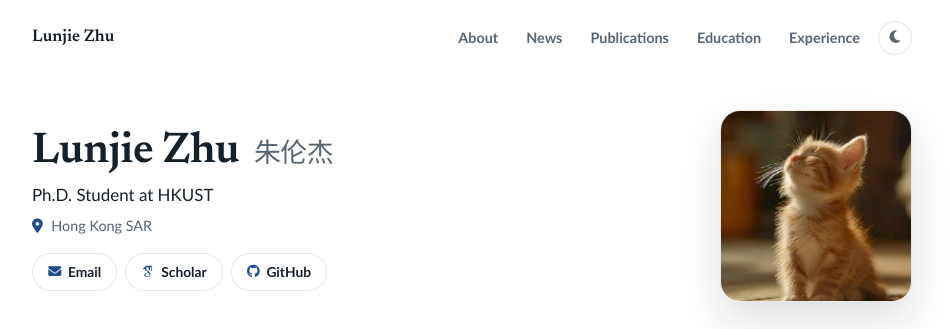
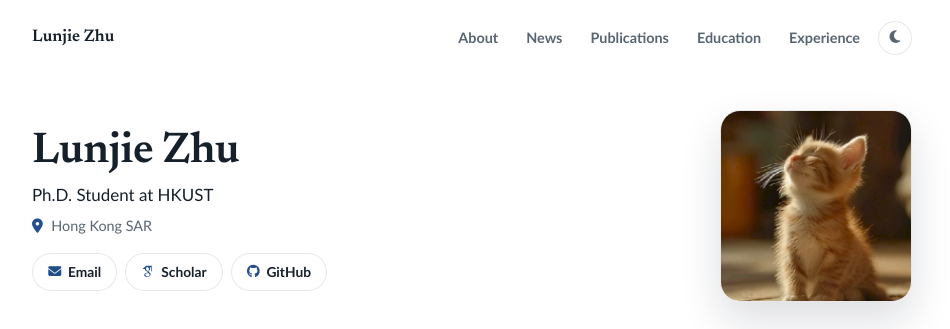
Before and after one commit to Aoko955/Aoko955.github.io, a Jekyll site: the page built from _pages/about.md, in a window 1280 px wide and 900 px high. Shown: the top 329 px of the window, without its empty margins (168-1118 px from the left). Built offline with Jekyll 4.4.1, drawn with Linux system fonts in a browser that asks for light colours; some web fonts are replaced.

Commit message:
Remove Chinese name from homepage

```diff
--- a/_config.yml
+++ b/_config.yml
@@ -14,7 +14,6 @@ baidu_site_verification  :
 
 author:
   name             : "Lunjie Zhu"
-  name_cn          : "朱伦杰"
   avatar           : "images/avatar-188133253.png"
   bio              : "Ph.D. Student at HKUST"
   location         : "Hong Kong SAR"
```
